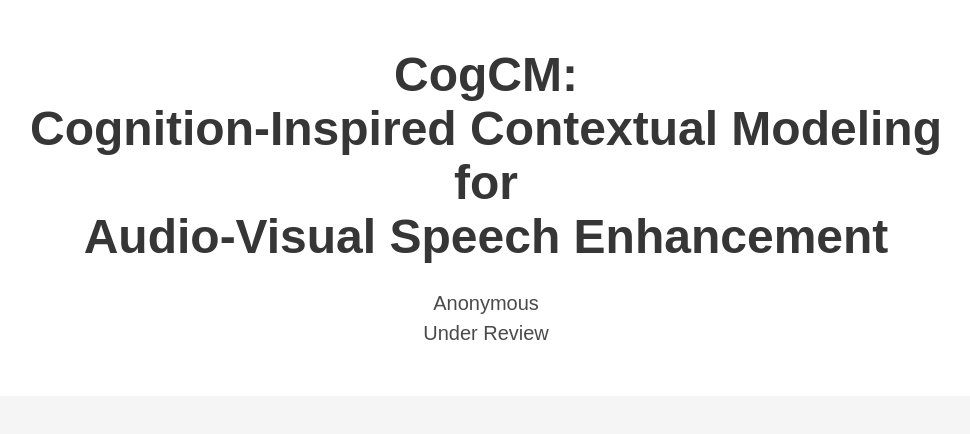
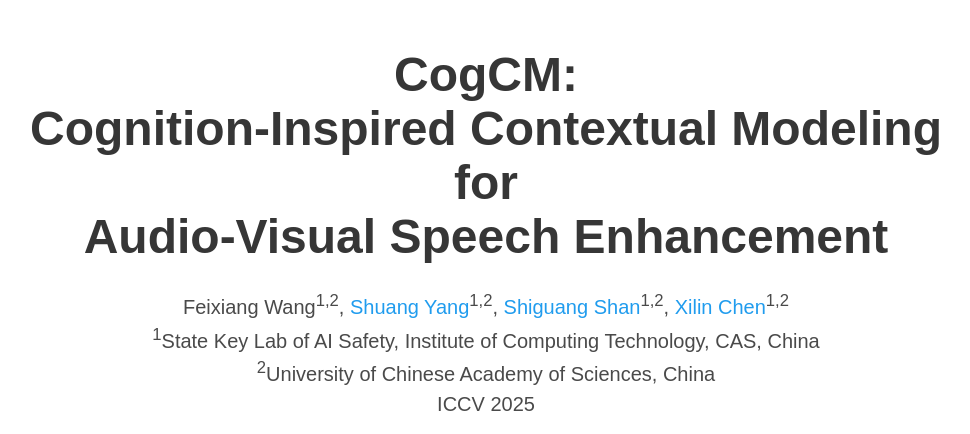
Before and after one commit to SoarCld/CogCM, a plain HTML site: page index.html in a window 1280 px wide. Shown: the top 434 px of the page, without its empty margins (154-1124 px from the left). Drawn offline with nearby package versions, Linux system fonts and the light colour scheme; some icons are missing; a web font is replaced by a local one.

Commit message:
update url

```diff
--- a/index.html
+++ b/index.html
@@ -79,12 +79,22 @@
 
           <!-- 保留原作者格式，匿名、Under Review, ICCV 2025 -->
           <div class="is-size-5 publication-authors">
-            <!-- 匿名作者 -->
-            <span class="author-block">Anonymous</span>
+            <span class="author-block">
+              Feixiang Wang<sup>1,2</sup>,</span>
+            <span class="author-block">
+              <a href="https://scholar.google.com/citations?user=8wizL74AAAAJ" target="_blank">Shuang Yang</a><sup>1,2</sup>,</span>
+            <span class="author-block">
+              <a href="https://scholar.google.com/citations?user=Vkzd7MIAAAAJ" target="_blank">Shiguang Shan</a><sup>1,2</sup>,</span>
+            <span class="author-block">
+              <a href="https://scholar.google.com/citations?user=vVx2v20AAAAJ" target="_blank">Xilin Chen</a><sup>1,2</sup></span>
           </div>
           <div class="is-size-5 publication-authors">
-            <!-- 单位和会议信息 -->
-            <span class="author-block">Under Review</span>
+            <span class="author-block">
+              <sup>1</sup>State Key Lab of AI Safety, Institute of Computing Technology, CAS, China<br>
+              <sup>2</sup>University of Chinese Academy of Sciences, China<br>
+              ICCV 2025
+            </span>
+            <!-- <span class="eql-cntrb"><small><br><sup>*</sup>Indicates Equal Contribution</small></span> -->
           </div>
 
           <!-- 若需要其他链接按钮(如Arxiv、PDF等)，可在此处自行添加
```
Also changed, not shown: 1 other file.
